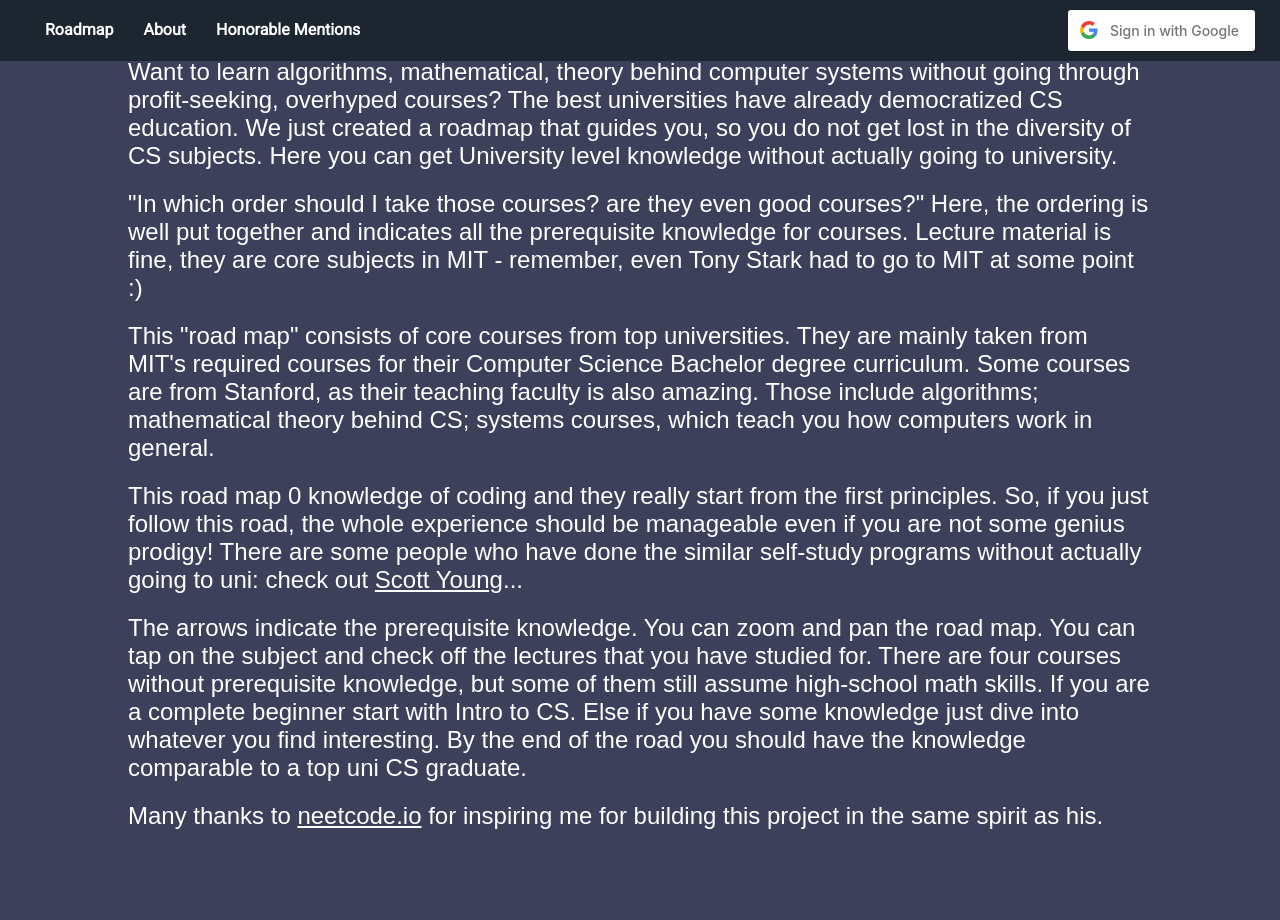
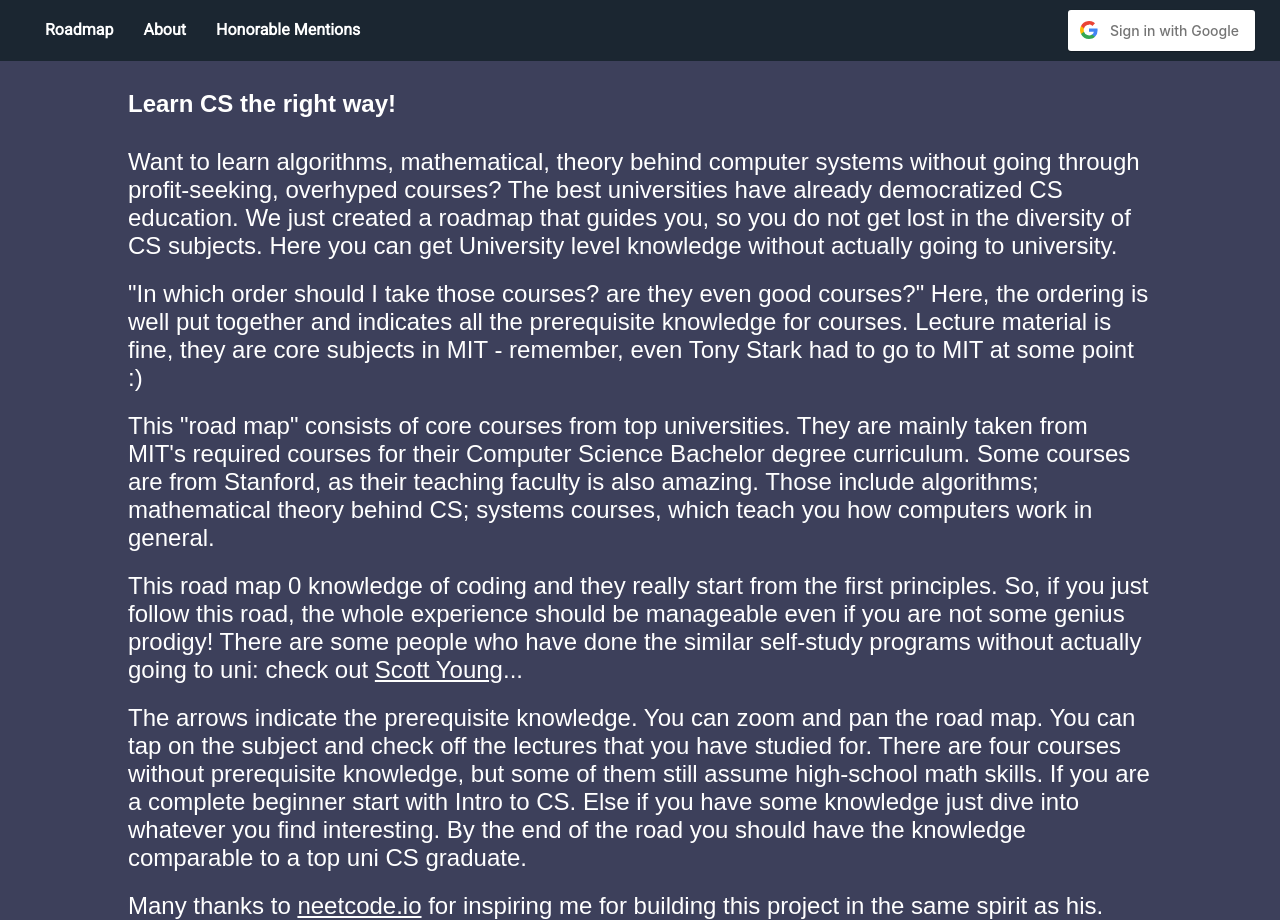
Before and after one commit to Iamdachi/roadToCS, a Flask app: page /about in a window 1280 px wide. Before the commit the page ends 829 px from the top, so only its background shows below. Run offline with Flask 3, Linux system fonts and the light colour scheme; the visitor is signed in with stand-in values (Sample User, id 1); parts of the project's set-up code (start-up, migrations or seed data) failed here and were passed over.

Commit message:
navbar adjust6

```diff
--- a/static/styles.css
+++ b/static/styles.css
@@ -140,7 +140,7 @@ p a {
   font-size: 24px; /* Slightly larger font size */
 }
 #about-content {
-  margin-top: 20px;
+  margin-top: 200px;
   display: flex;
   flex-direction: column; /* Stack children vertically */
   align-items: flex-start; /* Center paragraphs horizontally */
```
